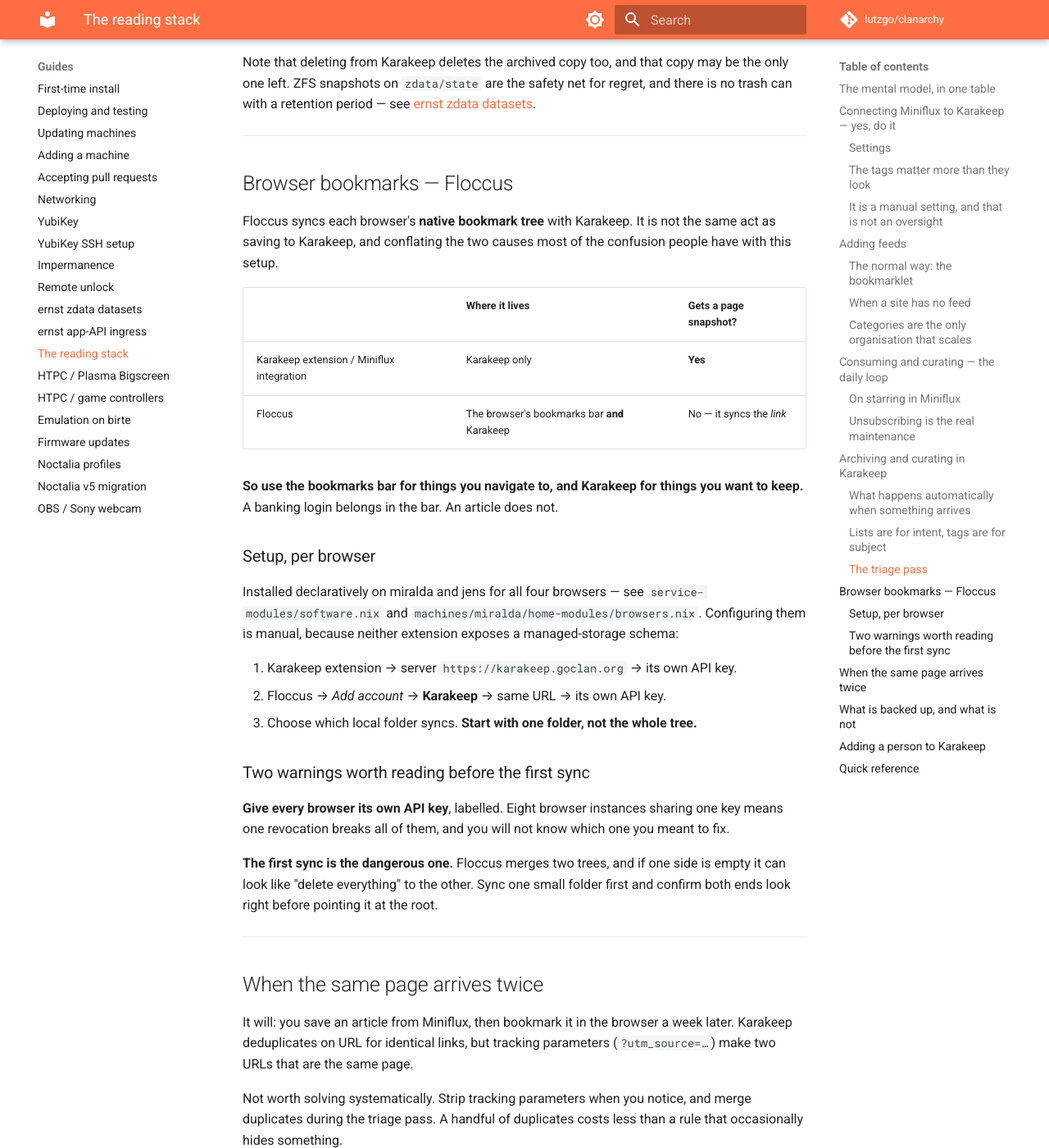
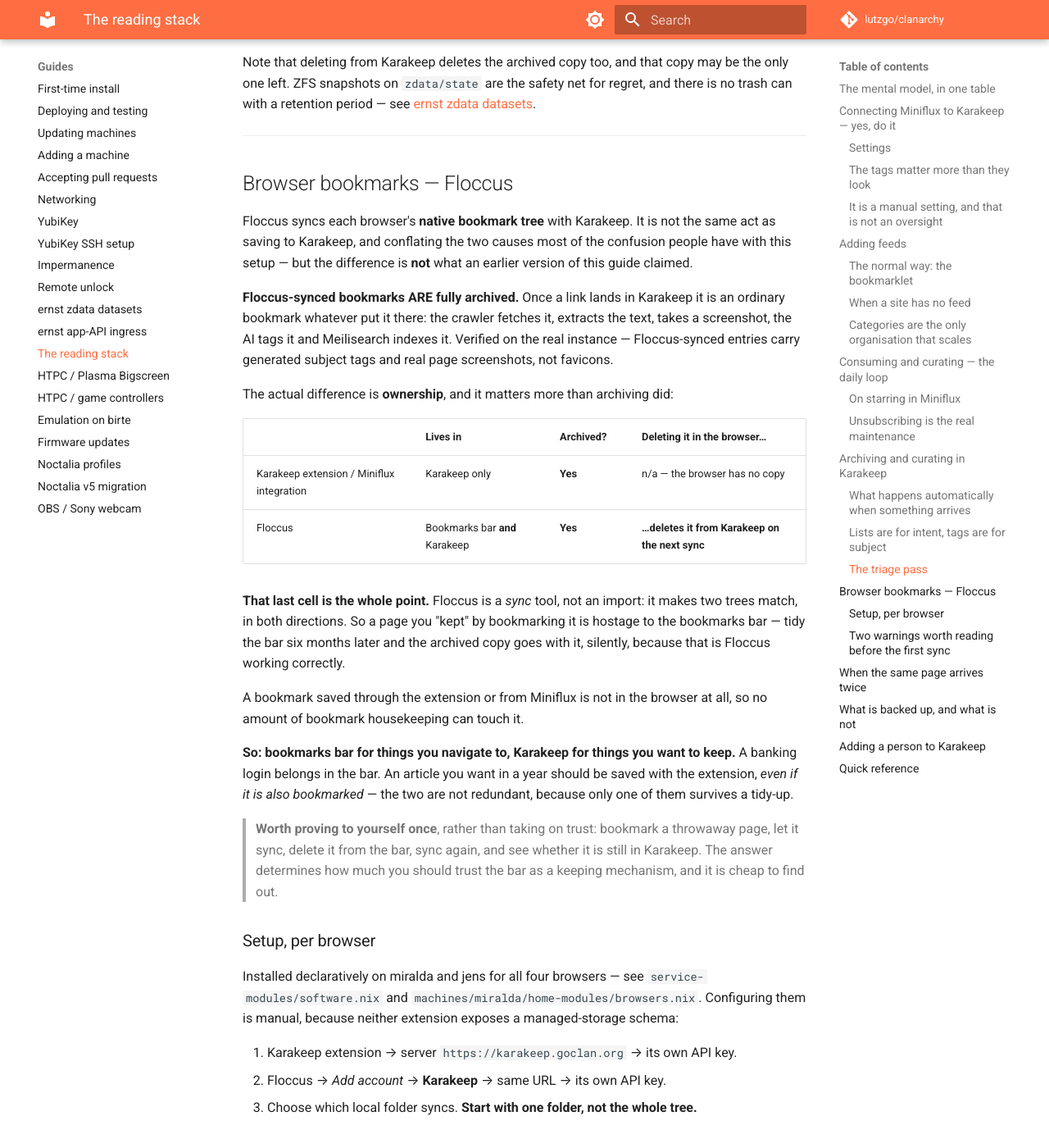
Before and after one commit to lutzgo/clanarchy, an MkDocs documentation site: the page built from docs/guides/reading-stack.md, in a window 1280 px wide and 1400 px high, scrolled down 4880 px. Shown: the whole window at 82% size. Built offline with MkDocs 1.6.1 and Material for MkDocs 9.7.7, drawn with Linux system fonts in a browser that asks for light colours; comment, search, counter and statistics services are not loaded; some of the changed text lies outside the part shown.

Commit message:
Correct the Floccus row: synced bookmarks ARE archived
The guide claimed Floccus "syncs the link" with no page snapshot, in
contrast to the extension and the Miniflux integration. That is wrong,
and lgo caught it against the running instance: Floccus-synced bookmarks
in the Karakeep Android app carry AI-generated subject tags and real
page screenshots, not favicons.

Once a link is in Karakeep it is an ordinary bookmark whatever created
it — crawled, text-extracted, screenshotted, tagged and indexed. The API
does not distinguish by origin and neither does the worker.

The real difference is OWNERSHIP, and it is a sharper warning than the
one it replaces. Floccus is a bidirectional sync, not an import: it
makes two trees match. So a page kept by bookmarking it is hostage to
the bookmarks bar — tidy the bar six months later and the archived copy
goes too, silently, because that is Floccus working correctly. A
bookmark saved through the extension or from Miniflux is not in the
browser at all, so bookmark housekeeping cannot touch it.

That changes the advice rather than just the table: an article worth
keeping should be saved with the extension EVEN IF it is also
bookmarked, because only one of the two survives a tidy-up.

The deletion-propagation claim is stated as the documented behaviour of
a sync tool and flagged for a one-bookmark test rather than asserted as
measured, which is the distinction this milestone has already been
caught not making twice.

Co-Authored-By: Claude Opus 5 <noreply@anthropic.com>
Claude-Session: https://claude.ai/code/session_019YNqnrNjSVpXZpVQbUPCtL

```diff
--- a/docs/guides/reading-stack.md
+++ b/docs/guides/reading-stack.md
@@ -199,15 +199,40 @@ regret, and there is no trash can with a retention period — see
 
 Floccus syncs each browser's **native bookmark tree** with Karakeep. It is not
 the same act as saving to Karakeep, and conflating the two causes most of the
-confusion people have with this setup.
+confusion people have with this setup — but the difference is **not** what an
+earlier version of this guide claimed.
 
-| | Where it lives | Gets a page snapshot? |
-|---|---|---|
-| Karakeep extension / Miniflux integration | Karakeep only | **Yes** |
-| Floccus | The browser's bookmarks bar **and** Karakeep | No — it syncs the *link* |
+**Floccus-synced bookmarks ARE fully archived.** Once a link lands in Karakeep
+it is an ordinary bookmark whatever put it there: the crawler fetches it,
+extracts the text, takes a screenshot, the AI tags it and Meilisearch indexes
+it. Verified on the real instance — Floccus-synced entries carry generated
+subject tags and real page screenshots, not favicons.
 
-**So use the bookmarks bar for things you navigate to, and Karakeep for things
-you want to keep.** A banking login belongs in the bar. An article does not.
+The actual difference is **ownership**, and it matters more than archiving did:
+
+| | Lives in | Archived? | Deleting it in the browser… |
+|---|---|---|---|
+| Karakeep extension / Miniflux integration | Karakeep only | **Yes** | n/a — the browser has no copy |
+| Floccus | Bookmarks bar **and** Karakeep | **Yes** | **…deletes it from Karakeep on the next sync** |
+
+**That last cell is the whole point.** Floccus is a *sync* tool, not an import:
+it makes two trees match, in both directions. So a page you "kept" by
+bookmarking it is hostage to the bookmarks bar — tidy the bar six months later
+and the archived copy goes with it, silently, because that is Floccus working
+correctly.
+
+A bookmark saved through the extension or from Miniflux is not in the browser
+at all, so no amount of bookmark housekeeping can touch it.
+
+**So: bookmarks bar for things you navigate to, Karakeep for things you want to
+keep.** A banking login belongs in the bar. An article you want in a year
+should be saved with the extension, *even if it is also bookmarked* — the two
+are not redundant, because only one of them survives a tidy-up.
+
+> **Worth proving to yourself once**, rather than taking on trust: bookmark a
+> throwaway page, let it sync, delete it from the bar, sync again, and see
+> whether it is still in Karakeep. The answer determines how much you should
+> trust the bar as a keeping mechanism, and it is cheap to find out.
 
 ### Setup, per browser
 
@@ -287,7 +312,7 @@ it to minutes.
 | Subscribe to a feed | Miniflux bookmarklet, or paste the URL in Miniflux |
 | Keep an article you are reading | Miniflux → *Save* (goes to Karakeep, tagged `miniflux, new`) |
 | Keep a page you are browsing | Karakeep browser extension |
-| Bookmark for navigation | Browser bookmarks bar (Floccus syncs it) |
+| Bookmark for navigation | Browser bookmarks bar — Floccus syncs it to Karakeep, and archives it there, but a later deletion in the bar removes it |
 | Find something you kept | Karakeep search — it covers page *contents* |
 | Triage the backlog | Karakeep, `tag:new` |
 | Monthly maintenance | Unsubscribe dead feeds in Miniflux; drain `tag:new`; delete rubbish |
```
